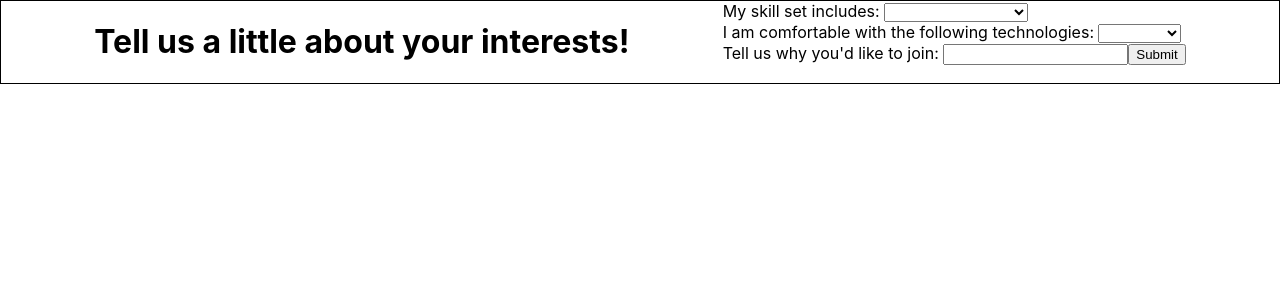
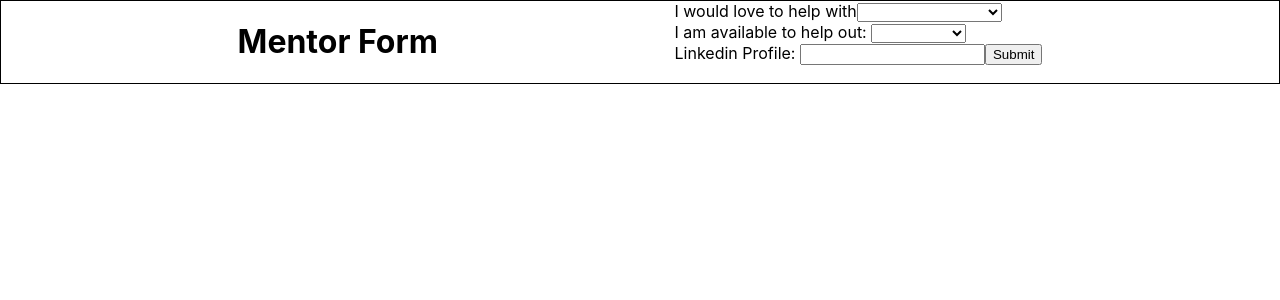
Before and after one commit to theCOOPcc/sign-up-form, a React (Create React App) app: page / in a window 1280 px wide. Shown: the top 300 px of the page. Built offline with nearby package versions, Linux system fonts and the light colour scheme.

Commit message:
add mentor field and engineer fields validation

```diff
--- a/src/App.js
+++ b/src/App.js
@@ -12,11 +12,13 @@ import "./App.css";
 // import JoinUsDesignerTwo from './components/forms/DesignerFormPages/JoinDesignerForm2';
 import PageForm from "./components/forms/Pageform";
 // import { Signup } from "./components/forms/TylerTestsValidation/ValidationTest";
+import MentorForm from './components/forms/MentorForm'
 
 function App() {
 	return (
 		<div className="App">
-			<PageForm />
+			{/* <PageForm /> */}
+      <MentorForm />
       {/* <Signup /> */}
 
 			{/* <CoryTestForm /> */}
--- a/src/components/forms/MentorForm.jsx
+++ b/src/components/forms/MentorForm.jsx
@@ -1,7 +1,9 @@
-// import React from "react";
-// import { Formik, Form, Field, useFormik } from "formik";
-// import "./MentorForm.css";
-// import * as Yup from "yup";
+import React from "react";
+import { Formik, Form } from "formik";
+import "./MentorForm.css";
+import * as Yup from "yup";
+import * as Fields from './fields'
+import * as Inputs from './inputs'
 
 
 // const helpOptions =  [
@@ -15,84 +17,47 @@
 // ];
 
 
-// const validationSchema = Yup.object({
-// 	helpWith: Yup.string().required("Required"),
-// 	availDates: Yup.string().required("Required"),
-// 	workProf: Yup.string().required("Required"),
-// 	selectOption: Yup.string().required("Required"),
-// });
+const validateSchema = Yup.object().shape({
+	helpWith: Yup.mixed()
+	.oneOf(Fields.helpOptions.choices, 'Please choose from one of the selections'),
+	availDates: Yup.mixed()
+	.oneOf(Fields.helpDates.choices, 'Please choose from one of the options'),
+	workProfile: Yup.string().required("Required")
+});
 
-export const MentorForm = () => {
-  const formik = useFormik({
-    initialValues: {
-      helpWith: '',
-      availDates: '',
-      workProfile:'',
-    },
-    onSubmit: values => {
-      console.log(values)
-    },
-  });
+const MentorForm = () => {
+	return (
+		<>
+		<h1>Mentor Form</h1>
+		<Formik
+		initialValues={{
+      helpWith: "",
+      availDates: "''",
+      workProfile:"",
+    }}
+		validationSchema={validateSchema}
+		onSubmit={(values) => {
+			console.log('Submit Successful', values)
+		}}>
+			<Form>
+				{Fields.mentorFields.map((f) => (
+					<Inputs.SelectInput key={f.name} label={f.name} name={f.value}>
+						<option value={f.value}></option>
+						{f.choices.map((c) => (
+							<option name={c.value} key={c} value={c}>{c}</option>
+						))}
+					</Inputs.SelectInput>
+				))}
 
 
-	return (
-		<form onSubmit={formik.handleSubmit}>
-      <h1>Mentor Form</h1>
-				<div className="required">
-					<label htmlFor="helpWith">I'd love to help with:</label>
-					<select
-            id="helpWith"
-            name="helpWith"
-            type='text'
-            onChange={formik.handleChange}
-            value={formik.values.helpWith}
-            multiple
-            >
-						<option value="one-on">1:1 Mentoring</option>
-						<option value="group-pres">Group Presentations</option>
-						<option value="des-review">Design Review</option>
-						<option value="light-tlk-pres">Lightning Talk (Presenter)</option>
-						<option value="light-tlk-aud">Lightning Talk (Audience)</option>
-						<option value="int-prep">Interview Prep</option>
-					</select>
-				</div>
+			<label htmlFor='workProfile'>Linkedin Profile: </label>
+			<Inputs.TextInput id='workProfile' name='workProfile' ></Inputs.TextInput>
 
-				<div className="required">
-					<label htmlFor="availDates">I'm avalilable to help out: </label>
-					<select
-           id="availDates"
-           name="availDates"
-           onChange={formik.handleChange}
-           value={formik.values.availDates}
-           multiple
-           >
-						<option type="checkbox" value="monthly">
-							Monthly
-						</option>
-						<option type="checkbox" value="weekly">
-							Weekly
-						</option>
-						<option type="checkbox" value="daily">
-							Daily
-						</option>
-						<option type="checkbox" value="on-call">
-							On-Call
-						</option>
-					</select>
-				</div>
+			<button type='submit'>Submit</button>
+			</Form>
+			</Formik>
+			</>
+	)
+	}
 
-				<div className="form-control required">
-					<label htmlFor="workProfile">Linkedin Profile: </label>
-					<input
-          type="text"
-          id="workProfile"
-          name="workProfile"
-          onChange={formik.handleChange}
-          value={formik.values.workProfile}
-          />
-				</div>
-
-				<button type="submit">Submit</button>
-		</form>
-	);
-};
+	export default MentorForm
--- a/src/components/forms/Pageform.js
+++ b/src/components/forms/Pageform.js
@@ -6,34 +6,16 @@ import * as Fields from "./fields";
 import * as Inputs from "./inputs";
 
 const validationSchema = Yup.object().shape({
-	skillSet: Yup.string()
-	.required('Please make a selection'),
+	skillSet: Yup.mixed()
+	.oneOf(Fields.engineerSkills.choices, 'Please choose from one of the selections'),
 	techs: Yup.mixed()
-	.oneOf([Fields.engineerTech.choices], 'Please choose from one of the selections')
+	.oneOf(Fields.engineerTech.choices, 'Please choose from one of the selections')
 	.required(),
 	whyJoin: Yup.string()
 	.required('This field is required'),
 })
 
 const PageForm = () => {
-	// const validate = Yup.object({
-	// 	choices: Yup.string()
-	// 	.required('Required')
-	// })
-
-	// function formValues() {
-	// 	let arr = [];
-	// 	Fields.firstFields.forEach((field) => {
-	// 		const object = {};
-	// 		Object.defineProperty(object, `${field.name}`, {
-	// 			value: `${field.value}`,
-	// 			writable: true,
-	// 		});
-	// 		arr.push(object);
-	// 	});
-	// 	return arr;
-	// }
-
 	return (
 		<>
 			<h1>Tell us a little about your interests!</h1>
@@ -44,7 +26,6 @@ const PageForm = () => {
 					// workProf: "",
 					// selectOption: "",
 					// bootcampAtt: "",
-
 					// github: "",
 					// linkedin: "",
 					skillSet: "",
--- a/src/components/forms/fields.js
+++ b/src/components/forms/fields.js
@@ -55,6 +55,30 @@ choices: [
 ]
 }
 
+export const helpOptions =  {
+  name: 'I would love to help with',
+  value: 'helpWith',
+  choices:[
+    '1:1 Mentoring',
+    'Group Presentations',
+    'Sprint Planning',
+    'Lightning talk (Pres.)',
+    'Lightning talk (Aud.)',
+    'Interview Prep']
+};
+
+export const helpDates = {
+  name: 'I am available to help out: ',
+  value: 'availDates',
+  choices: [
+    'Monthly',
+    'Weekly',
+    'Bi-Weekly',
+    'Daily',
+    'Sporadically'
+  ]
+}
+
 export const firstFields = [
   engineerSkills,
   engineerTech,
@@ -63,3 +87,8 @@ export const firstFields = [
 export const secondFields = [
   bootcamps,
 ]
+
+export const mentorFields = [
+  helpOptions,
+  helpDates
+]
--- a/src/components/forms/index.js
+++ b/src/components/forms/index.js
@@ -1,6 +1,6 @@
 import React from 'react'
 // import ReactDom from 'react-dom'
-import {Formik, Form, Field} from 'formik'
+import {Formik, Form} from 'formik'
 import * as Yup from 'yup'
 import * as Fields from './fields'
 import * as Inputs from './inputs'
@@ -19,7 +19,7 @@ const PageForm = () => {
     return arr
   }
 
-  const initValues = formValues();
+  // const initValues = formValues();
   // const onSubmit = () => console.log('form valies : ', initValues)
 
 
```
